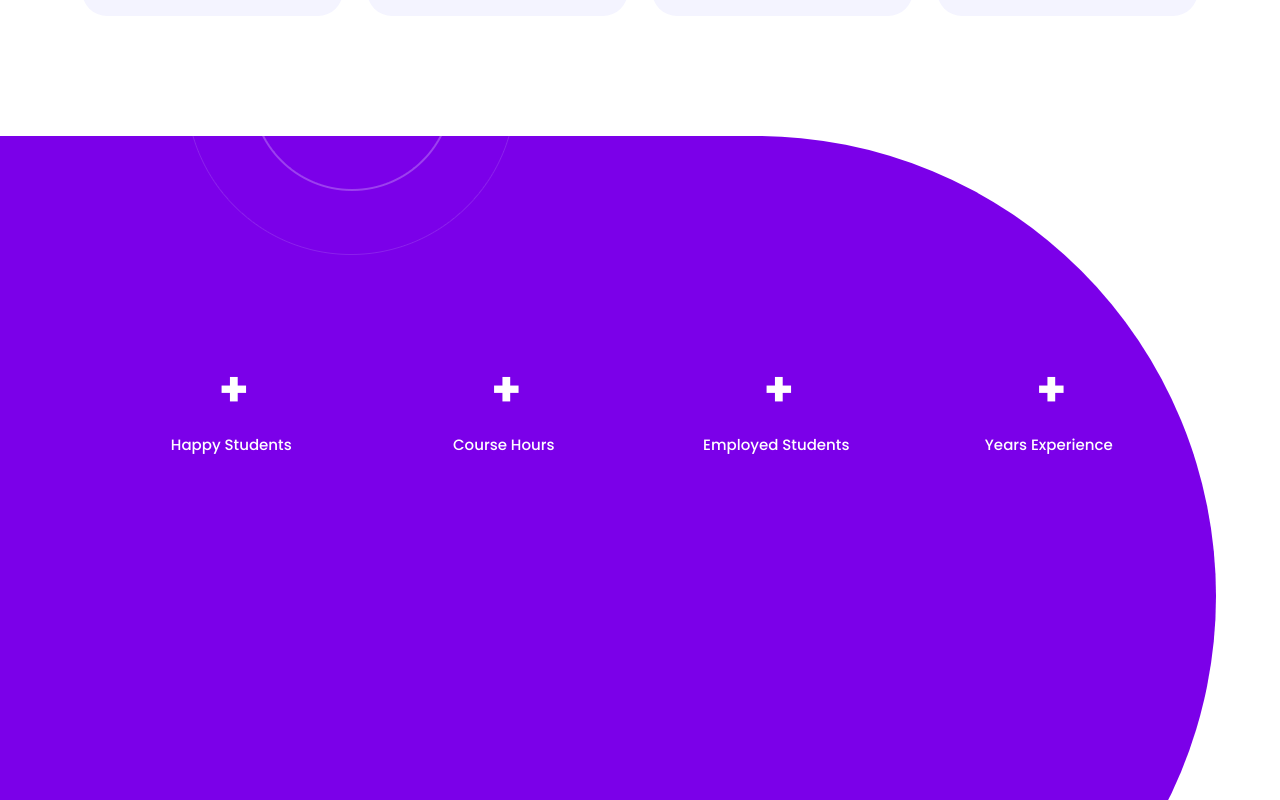
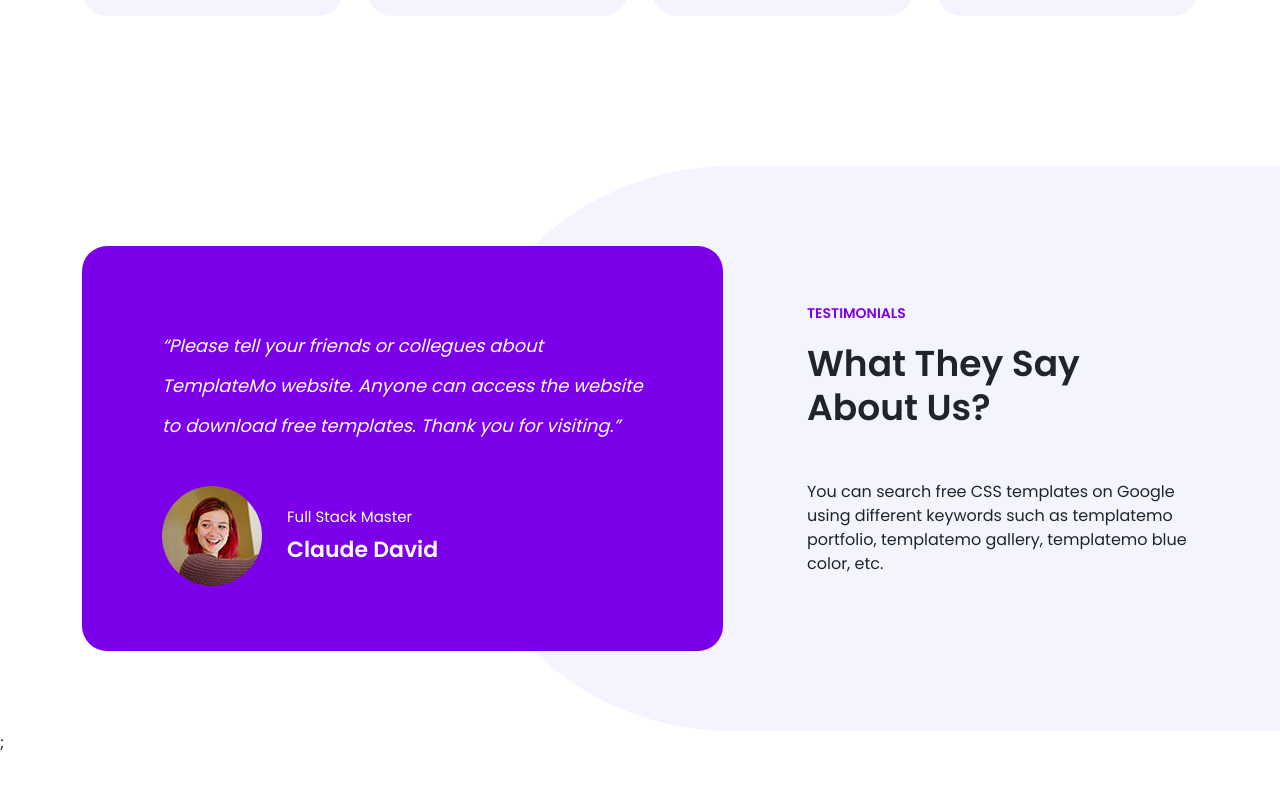
Before and after one commit to jordonez19/public, a Next.js app: page / in a window 1280 px wide. Shown: the part 4380-5180 px from the top of the page. Built offline with nearby package versions, Linux system fonts and the light colour scheme.

Commit message:
no fun facts

```diff
--- a/pages/index.js
+++ b/pages/index.js
@@ -36,7 +36,7 @@ export default function Home() {
         <Aboutus />
         <Courses />
         <Team />
-        <Funfacts />
+        {/* <Funfacts /> */}
         <Testimonials />
         <Events />
         <Contactus />
```
